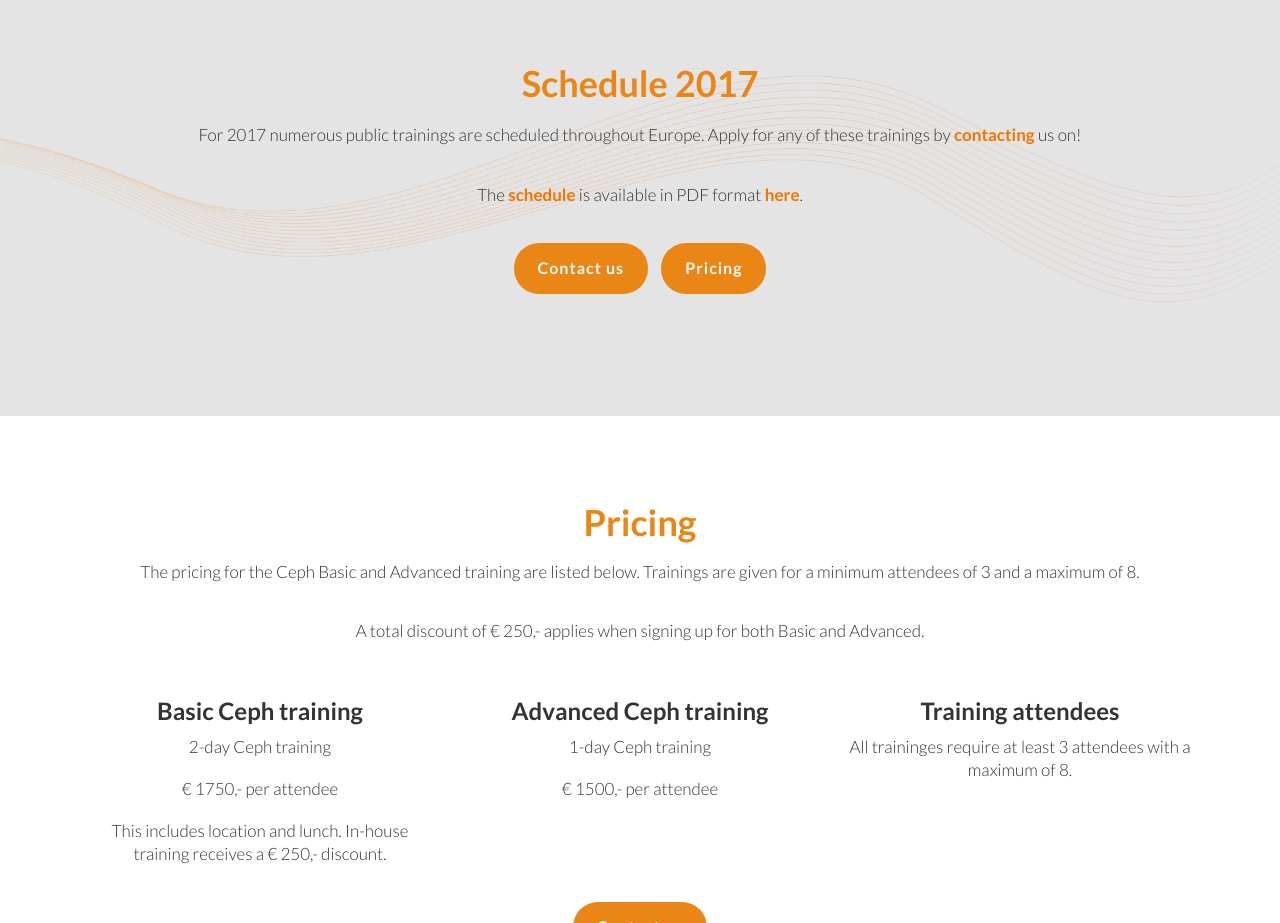
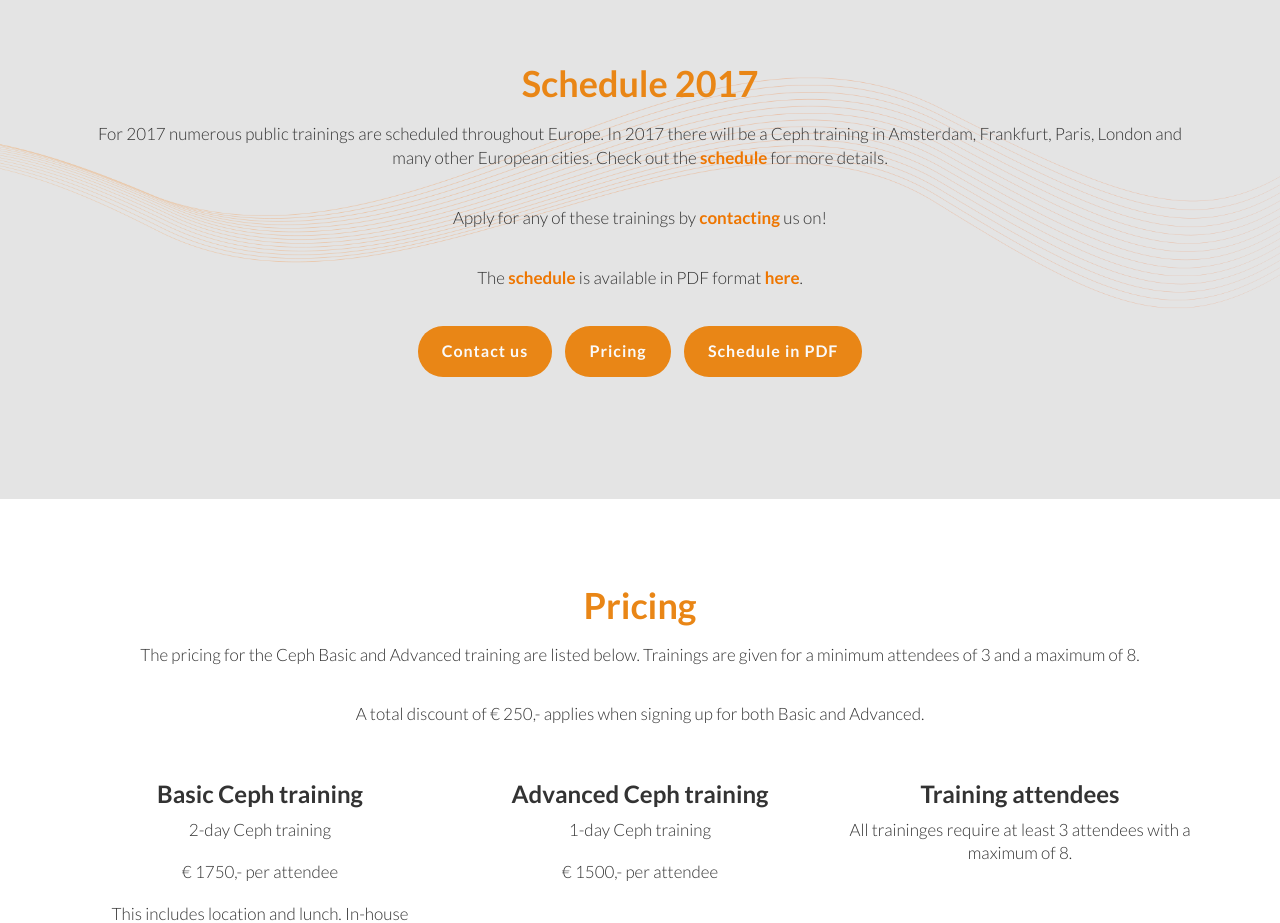
Before and after one commit to 42on/website, a website: page public/ceph-training.html in a window 1280 px wide. Shown: the part 4060-4983 px from the top of the page. Drawn offline with Linux system fonts and the light colour scheme.

Commit message:
Updated Ceph Training page

```diff
--- a/public/ceph-training.html
+++ b/public/ceph-training.html
@@ -341,7 +341,9 @@
                     Schedule 2017
                 </h1>
 
-                <p>For 2017 numerous public trainings are scheduled throughout Europe. Apply for any of these trainings by <a href="#contact">contacting</a> us on!</p>
+                <p>For 2017 numerous public trainings are scheduled throughout Europe. In 2017 there will be a Ceph training in Amsterdam, Frankfurt, Paris, London and many other European cities. Check out the <a href="http://training.ceph.nl/42on_ceph_training_2017_schedule.pdf">schedule</a> for more details.</p>
+
+                <p>Apply for any of these trainings by <a href="#contact">contacting</a> us on!</p>
 
                 <p>The <a href="http://training.ceph.nl/42on_ceph_training_2017_schedule.pdf">schedule</a> is available in PDF format <a href="http://training.ceph.nl/42on_ceph_training_2017_schedule.pdf">here</a>.</p>
 
@@ -352,8 +354,13 @@
                         </a>
                     </li>
                     <li>
-                        <a href="#pricing" class="btn btn-42" title="Contact 42on directly">
+                        <a href="#pricing" class="btn btn-42" title="Pricing">
                             Pricing
+                        </a>
+                    </li>
+                    <li>
+                        <a href="http://training.ceph.nl/42on_ceph_training_2017_schedule.pdf" class="btn btn-42" title="Ceph Training schedule 2017">
+                            Schedule in PDF
                         </a>
                     </li>
                 </ul>
```
